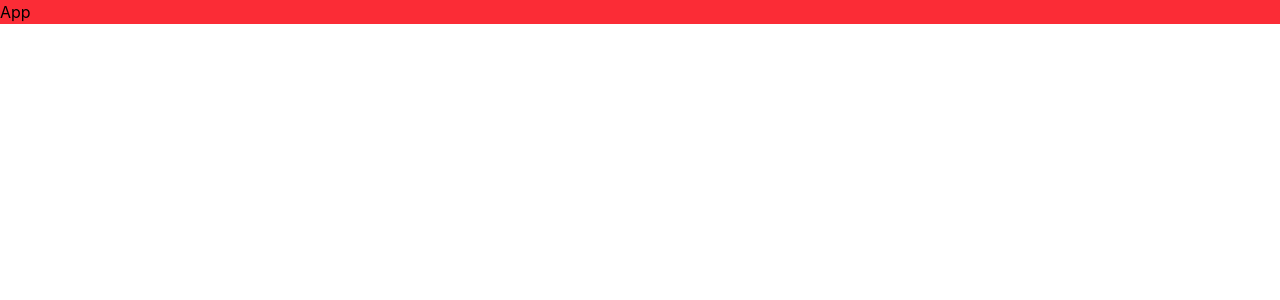
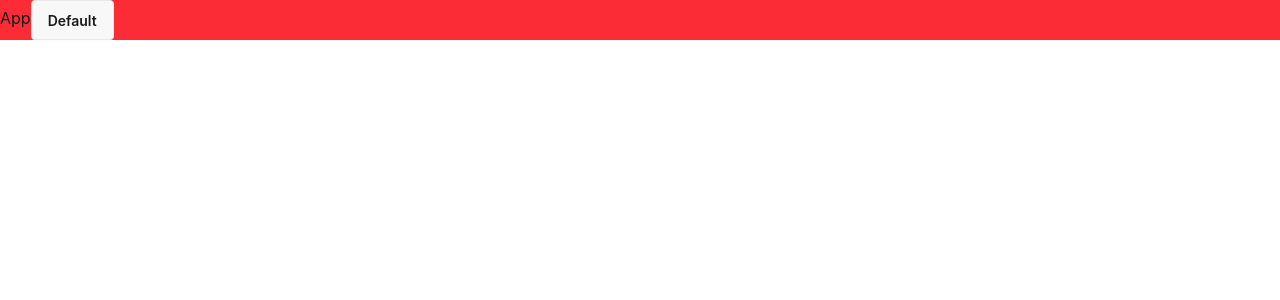
Before and after one commit to CodeHawkCraft/Pingify, a React (Vite) app in the folder pingify-frontend/: page / in a window 1280 px wide. Shown: the top 300 px of the page. Built offline with nearby package versions, Linux system fonts and the light colour scheme.

Commit message:
feat: add daisyUI

```diff
--- a/pingify-frontend/package.json
+++ b/pingify-frontend/package.json
@@ -11,6 +11,7 @@
   },
   "dependencies": {
     "@tailwindcss/vite": "^4.2.2",
+    "daisyui": "^5.5.19",
     "react": "^19.2.4",
     "react-dom": "^19.2.4",
     "tailwindcss": "^4.2.2"
--- a/pingify-frontend/src/App.tsx
+++ b/pingify-frontend/src/App.tsx
@@ -1,7 +1,10 @@
 const App = () => {
   return (
-    <div className="bg-red-500">App</div>
-  )
-}
+    <div className="bg-red-500">
+      App
+      <button className="btn">Default</button>
+    </div>
+  );
+};
 
-export default App
+export default App;
--- a/pingify-frontend/src/index.css
+++ b/pingify-frontend/src/index.css
@@ -1 +1,2 @@
 @import "tailwindcss";
+@plugin "daisyui";
```
Also changed, not shown: 1 other file (tests, documents, lock files or other folders).
